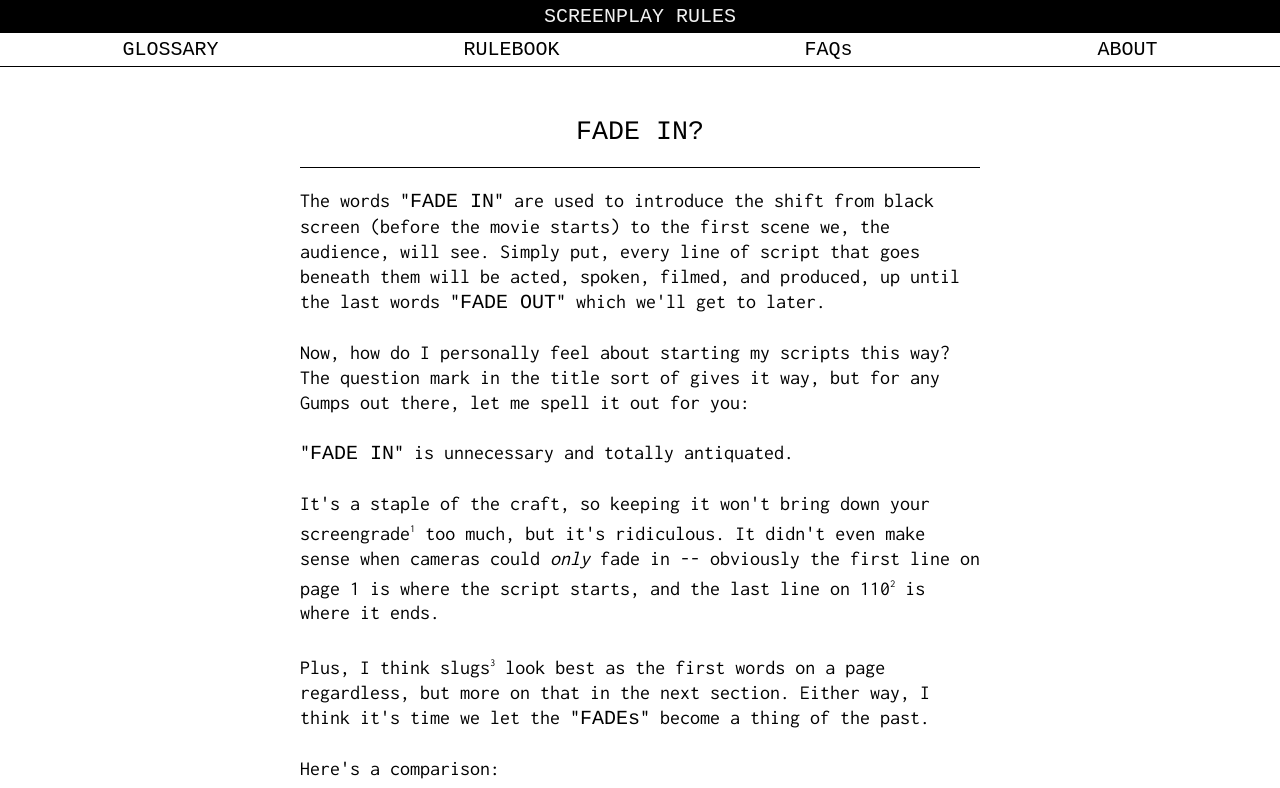
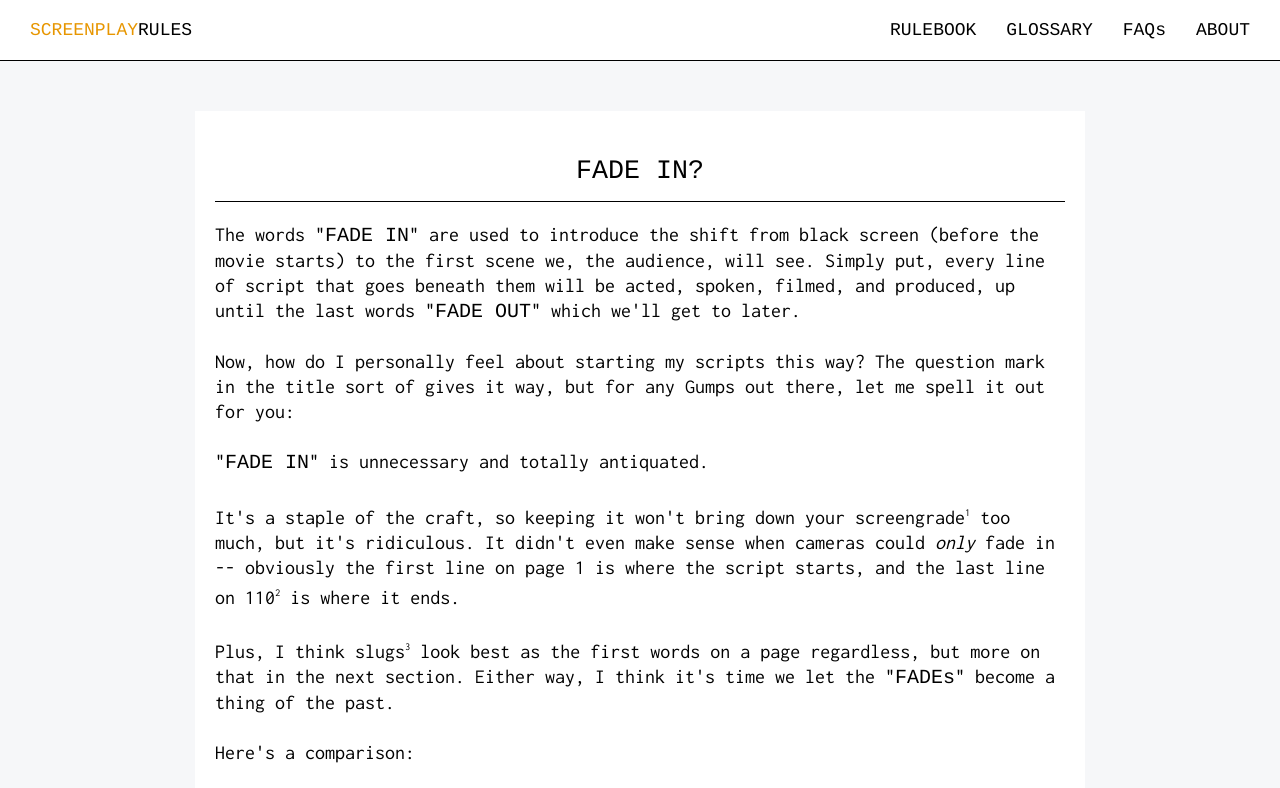
Before and after one commit to Yehuda-Edelstein/screenplayrules, a React (Create React App) app: page /screentour/fadein in a window 1280 px wide. Shown: the top 788 px of the page. Built offline with nearby package versions, Linux system fonts and the light colour scheme.

Commit message:
header component updated

```diff
--- a/src/components/header/index.js
+++ b/src/components/header/index.js
@@ -4,14 +4,42 @@ import { Link } from 'react-router-dom';
 
 function Header(props) {
     return (
-        <div>
+        <div className='header'>
+            <div className='bigScreenHeader'>
             {/* maybe have two different paths. Either way at the end have a side by side by side of no rules, rules, then screengrade. Have a screengrade section at the bottom */}
-                <Link to='/' style={{ color: 'inherit', textDecoration: 'inherit'}}><div className='title'>SCREENPLAY RULES</div></Link>
-            <div className='navBar'>
-                <Link to='glossary' style={{ color: 'inherit', textDecoration: 'inherit'}}><div className='headerLink'>GLOSSARY</div></Link>
-                <Link to='rulebook' style={{ color: 'inherit', textDecoration: 'inherit'}}><div className='headerLink'>RULEBOOK</div></Link>
-                <Link to='faqs' style={{ color: 'inherit', textDecoration: 'inherit'}}><div className='headerLink'>FAQs</div></Link>
-                <Link to='about' style={{ color: 'inherit', textDecoration: 'inherit'}}><div className='headerLink'>ABOUT</div></Link>
+                    <Link to='/' style={{ color: 'inherit', textDecoration: 'inherit'}}><div className='title'><span className='screenplayTitle'>SCREENPLAY</span>RULES</div></Link>
+                    <div className='navBar'>
+                    <Link to='rulebook' style={{ color: 'inherit', textDecoration: 'inherit'}}><div className='headerLink'>RULEBOOK</div></Link>
+                    <Link to='glossary' style={{ color: 'inherit', textDecoration: 'inherit'}}><div className='headerLink'>GLOSSARY</div></Link>
+                    <Link to='faqs' style={{ color: 'inherit', textDecoration: 'inherit'}}><div className='headerLink'>FAQs</div></Link>
+                    <Link to='about' style={{ color: 'inherit', textDecoration: 'inherit'}}><div className='aboutLink'>ABOUT</div></Link>
+                </div>
+            </div>
+
+            <div className='midScreenHeader'>
+                <Link to='/' style={{ color: 'inherit', textDecoration: 'inherit'}}><div className='title'><span className='screenplayTitle'>SCREENPLAY</span>RULES</div></Link>
+                <div className='dropDownMenu'>MENU
+                    <div className='dropDownBox'>
+                        <a href="rulebook">RULEBOOK</a>
+                        <a href="glossary">GLOSSARY</a>
+                        <a href="faqs">FAQs</a>
+                        {/* maybe make these two one section */}
+                        <a href="about">ABOUT</a>
+                    </div>
+                </div>
+            </div>
+
+            <div className='smallScreenHeader'>
+                <Link to='/' style={{ color: 'inherit', textDecoration: 'inherit'}}><div className='smallScreenplay'><span className='screenplayTitle'>SC</span>RULES</div></Link>
+                <div className='dropDownMenu'>MENU
+                    <div className='dropDownBox'>
+                        <a href="rulebook">RULEBOOK</a>
+                        <a href="glossary">GLOSSARY</a>
+                        <a href="faqs">FAQs</a>
+                        {/* maybe make these two one section */}
+                        <a href="about">ABOUT</a>
+                    </div>
+                </div>
             </div>
         </div>
     );
--- a/src/components/header/style.index.css
+++ b/src/components/header/style.index.css
@@ -1,20 +1,102 @@
+.midScreenHeader {
+    display: none;
+
+    background: #fff;
+    border-bottom: 1px solid black;
+    padding-left: 6%;
+    padding-right: 6%;
+    justify-content: space-between;
+    align-items: center;
+    padding: 10px 15px;
+    font-size: 18px;
+     /* disables highlighting */
+-webkit-touch-callout: none;
+-webkit-user-select: none;
+ -khtml-user-select: none;
+   -moz-user-select: none;
+    -ms-user-select: none;
+        user-select: none;
+}
+
+.smallScreenHeader {
+    display: none;
+
+    background: #fff;
+    border-bottom: 1px solid black;
+    padding-left: 6%;
+    padding-right: 6%;
+    justify-content: space-between;
+    align-items: center;
+    padding: 10px 15px;
+    font-size: 18px;
+     /* disables highlighting */
+-webkit-touch-callout: none;
+-webkit-user-select: none;
+ -khtml-user-select: none;
+   -moz-user-select: none;
+    -ms-user-select: none;
+        user-select: none;
+}
+
+.bigScreenHeader {
+    background: #fff;
+    border-bottom: 1px solid black;
+    padding-left: 6%;
+    padding-right: 6%;
+    display: flex;
+    justify-content: space-between;
+    align-items: center;
+    padding: 10px 15px;
+    font-size: 18px;
+     /* disables highlighting */
+-webkit-touch-callout: none;
+-webkit-user-select: none;
+ -khtml-user-select: none;
+   -moz-user-select: none;
+    -ms-user-select: none;
+        user-select: none;
+}
 
 .title {
-    font-family: 'Courier New', Courier, monospace;
-    text-align: center;
-    background-color: black;
-    color: white;
-    padding: 5px;
-    font-size: 15pt;
+    font-family: 'Courier Prime', Courier, monospace;
+    display: flex;
+    align-items: center;
+    padding: 10px 15px;
+    white-space: nowrap;
+     /* disables highlighting */
+-webkit-touch-callout: none;
+-webkit-user-select: none;
+ -khtml-user-select: none;
+   -moz-user-select: none;
+    -ms-user-select: none;
+        user-select: none;
+}
+
+.screenplayTitle {
+    color: rgb(231, 150, 0);
+}
+
+.smallScreenplay {
+    font-family: 'Courier Prime', Courier, monospace;
+    display: flex;
+    align-items: center;
+    padding: 10px 15px;
+    white-space: nowrap;
+     /* disables highlighting */
+-webkit-touch-callout: none;
+-webkit-user-select: none;
+ -khtml-user-select: none;
+   -moz-user-select: none;
+    -ms-user-select: none;
+        user-select: none;
 }
 
 .navBar {
-    font-family: 'Courier New', Courier, monospace;
+    width: 100%;
+    font-family: 'Courier Prime', Courier, monospace;
     display: flex;
-    justify-content: space-around;
-    border-bottom: 1px solid black;
-    font-size: 15pt;
-    /* padding: 5px; */
+    justify-content: flex-end;
+    align-items: center;
     /* disables highlighting */
 -webkit-touch-callout: none;
 -webkit-user-select: none;
@@ -24,18 +106,32 @@
         user-select: none;
 }
 
-.headerLink {
-     padding: 5px;
+.dropDownMenu {
+    font-family: 'Courier Prime', Courier, monospace;
+    font-size: 18px;
+    padding: 10px 15px;
+    /* display: none; */
 }
 
-.title:hover {
-    color: #f1f1f1;
+.aboutLink {
+    font-family: 'Courier Prime', Courier, monospace;
+    font-size: 18px;
+    padding: 10px 15px;
 }
 
-.headerLink:hover {background-color: #f1f1f1}
+.smallScreenTitle {
+    font-family: 'Courier Prime', Courier, monospace;
+    display: flex;
+    align-items: center;
+    padding: 10px 15px;
+    white-space: nowrap;
+    display: none;
+}
 
-#dropDownBox #extrasLink:hover {background-color: #3d3d3d}
-
+.headerLink {
+    font-weight: 300;
+    padding: 10px 15px;
+}
 
 .categories:hover #dropDownBox {
 display: block;
@@ -44,3 +140,60 @@ display: block;
 .style:hover #dropDownBox {
 display: block;
 }
+
+.dropDownBox {
+display: none;
+position: absolute;
+right: 0;
+background-color: #f9f9f9;
+min-width: 160px;
+box-shadow: 0px 8px 16px 0px rgba(0,0,0,0.2);
+z-index: 1;
+}
+
+.dropDownBox a {
+color: black;
+padding: 12px 16px;
+text-decoration: none;
+display: block;
+}
+
+.dropDownMenu:hover .dropDownBox {
+    display: block;
+}
+
+
+
+@media screen and (max-width: 600px) {
+    .bigScreenHeader {
+        display: none;
+    }
+
+    .midScreenHeader {
+        display: flex;
+    }
+}
+
+@media screen and (max-width: 300px) {
+    .midScreenHeader {
+        display: none;
+    }
+
+    .smallScreenHeader {
+        display: flex;
+    }
+}
+
+@media(hover: hover) and (pointer: fine) {
+    .dropDownBox a:hover {background-color: #f1f1f1}
+
+    .title:hover {
+        background-color: #f1f1f1;
+    }
+
+    .headerLink:hover {
+        background-color: #f1f1f1;
+    }
+
+    #dropDownBox #extrasLink:hover {background-color: #3d3d3d}
+}
--- a/src/components/main/index.js
+++ b/src/components/main/index.js
@@ -21,7 +21,7 @@ import OverBlack from './screentour/components/extras/overBlack'
 
 function Main(props) {
     return (
-        <div>
+        <div className='main'>
             <Routes>
                 <Route path='/' element={<Home />} />
                 <Route path='screentour' element={<Screentour />} />
--- a/src/components/main/screentour/components/fadeout/index.js
+++ b/src/components/main/screentour/components/fadeout/index.js
@@ -33,13 +33,15 @@ function FadeOut(props) {
             Good luck and get writing!
         <br></br>
         <br></br>
-            <div className='pictureContainer'>
+        <div className='finalPictureLabel'>NO RULES</div>
+        <div className='finalPictureLabel'>SCREENPLAY RULES</div>
+
+
+            <div className='finalPictureContainer'>
                 <br></br>
-                <div className='pictureLabel'>NO RULES</div>
-                <img className='picture' src={sceneNoRules}  alt='without rules' width={'250px'}  />
+                <img className='finalPicture' src={sceneNoRules}  alt='without rules'/>
                 <br></br>
-                <div className='pictureLabel'>SCREENPLAY RULES</div>
-                <img className='picture' src={sceneWithRules}  alt='with rules' width={'250px'}  />
+                <img className='finalPicture' src={sceneWithRules}  alt='with rules' />
             </div>
         </div>
         <br></br>
--- a/src/components/main/screentour/components/fadeout/style.index.css
+++ b/src/components/main/screentour/components/fadeout/style.index.css
@@ -2,3 +2,15 @@
     font-family: 'Courier Final Draft', Courier, monospace;
     font-size: 25pt;
 }
+
+.finalPictureContainer {
+    display: flex;
+    justify-content: space-evenly;
+    background-color: #f1f1f1;
+}
+
+.finalPicture {
+    width: 400px;
+    margin-bottom: 20px;
+    margin-top: 20px;
+}
--- a/src/components/main/screentour/index.js
+++ b/src/components/main/screentour/index.js
@@ -6,12 +6,17 @@ import './style.index.css'
 function Screentour(props) {
 
     return (
-        <div>
-                {/* COMPONENT NEEDS TO BE FIXED href switched to Links with correct path */}
-                Screentour intro page
-                <br></br>
-                <br></br>
-                <div><Link to='fadeIn' style={{color: 'inherit', textDecoration: 'inherit'}}><span className='mainLink'>START HERE</span></Link></div>
+        <div className='container'>
+            {/* COMPONENT NEEDS TO BE FIXED href switched to Links with correct path */}
+                <div className='screentourHeader'>HOW TO WRITE A SCREENPLAY -- THE SCREETOUR</div>
+                <div className='blogText'>
+            <br></br>
+                    <div className='blogSubHeader'>WHAT TO EXPECT</div>
+
+                </div>
+            <br></br>
+            <br></br>
+            <div className='screentourFooter'><Link to='fadeIn' style={{color: 'inherit', textDecoration: 'inherit'}}>START HERE</Link></div>
 
         </div>
     );
--- a/src/components/main/screentour/style.index.css
+++ b/src/components/main/screentour/style.index.css
@@ -0,0 +1,18 @@
+.screentourHeader {
+    font-family: 'Courier Final Draft', Courier, monospace;
+    text-align: center;
+    font-size: 20pt;
+    margin-bottom: 20px;
+    padding-bottom: 20px;
+    /* border-bottom: 1px solid black; */
+}
+
+.screentourFooter {
+    font-family: 'Courier Final Draft', Courier, monospace;
+    border-top: 1px solid black;
+    padding: 20px 10px 0 20px;
+    margin-top: 20px;
+    font-size: 15pt;
+    display: flex;
+    justify-content: center;
+}
--- a/src/components/main/style.index.css
+++ b/src/components/main/style.index.css
@@ -1,7 +1,15 @@
 @import url('https://fonts.googleapis.com/css2?family=Inconsolata:wght@400&family=Raleway:wght@100&display=swap');
 
+/* maybe change container dimensions */
+.main {
+    padding-top: 50px;
+    padding-left: 7.5%;
+    padding-right: 7.5%;
+}
+
 .container {
-    max-width: 680px;
+    background-color: white;
+    max-width: 850px;
     padding-top: 50px;
     padding-bottom: 50px;
     margin-right: auto;
--- a/src/index.css
+++ b/src/index.css
@@ -1,8 +1,8 @@
 body {
   margin: 0;
-  font-family: -apple-system, BlinkMacSystemFont, 'Segoe UI', 'Roboto', 'Oxygen',
-    'Ubuntu', 'Cantarell', 'Fira Sans', 'Droid Sans', 'Helvetica Neue',
-    sans-serif;
+  font-family: 'Inconsolata', monospace;
+  background-color: #f6f7f9;;
+    line-height: 125%;
   -webkit-font-smoothing: antialiased;
   -moz-osx-font-smoothing: grayscale;
 
```
